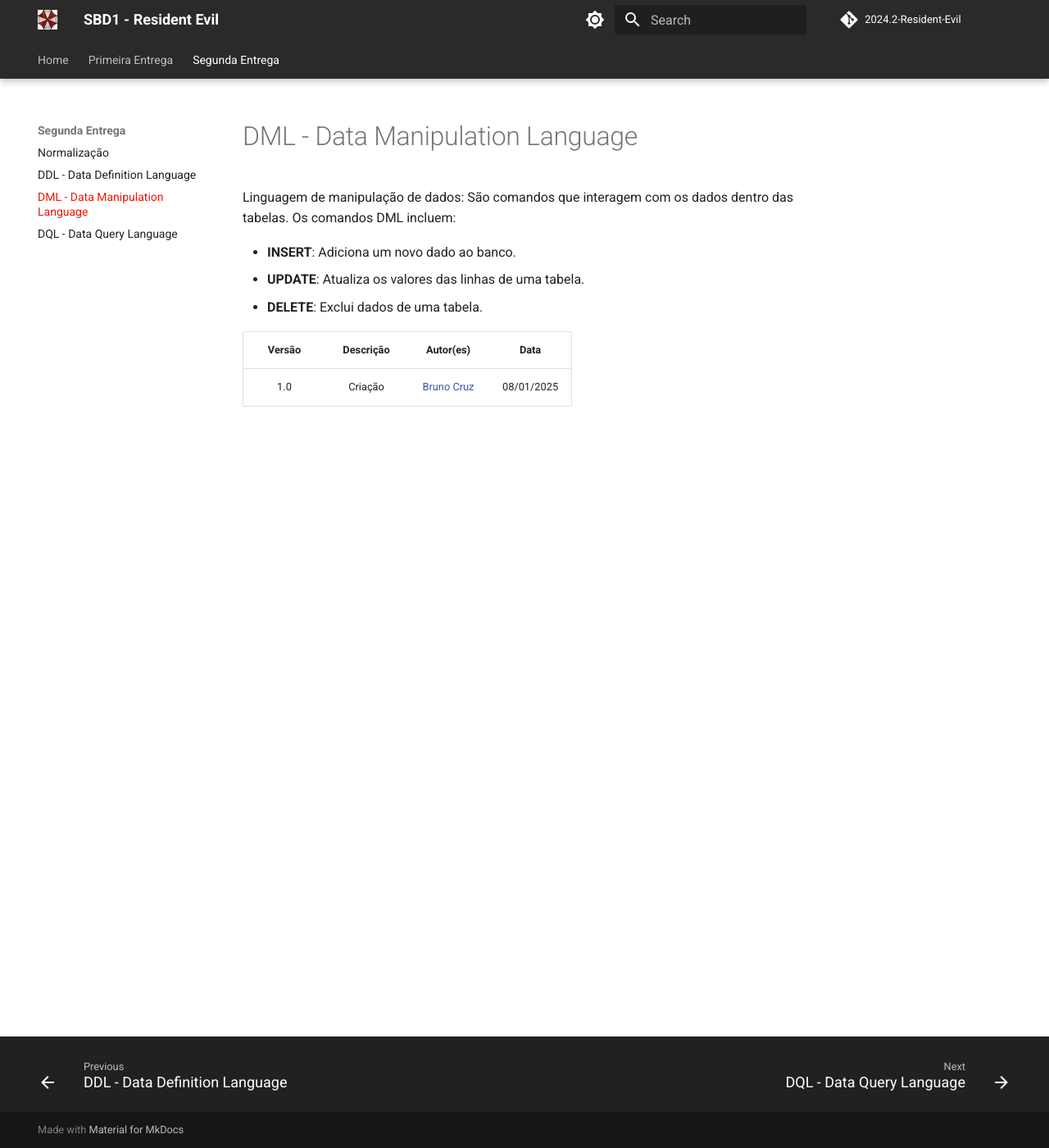
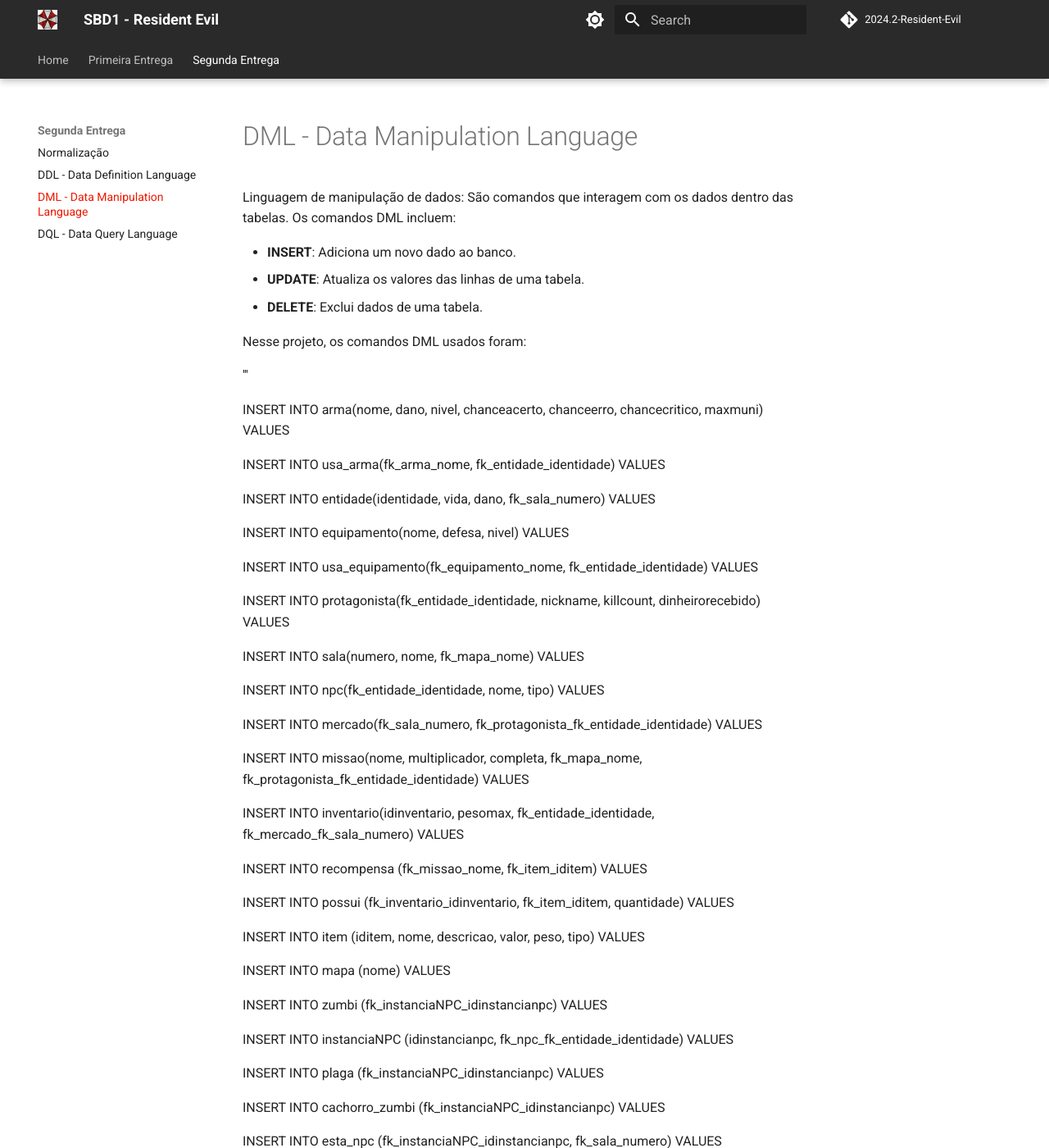
Before and after one commit to SBD1/2024.2-Resident-Evil, an MkDocs documentation site: the page built from docs/entrega2/dml.md, in a window 1280 px wide and 1400 px high. Shown: the whole window at 82% size. Built offline with MkDocs 1.6.1 and Material for MkDocs 9.7.7, drawn with Linux system fonts in a browser that asks for light colours; comment, search, counter and statistics services are not loaded; some of the changed text lies outside the part shown.

Commit message:
feat: alterações no DML.md

```diff
--- a/docs/entrega2/dml.md
+++ b/docs/entrega2/dml.md
@@ -7,6 +7,76 @@ Linguagem de manipulação de dados: São comandos que interagem com os dados de
 + **UPDATE**: Atualiza os valores das linhas de uma tabela.
 + **DELETE**: Exclui dados de uma tabela.
 
+Nesse projeto, os comandos DML usados foram:
+
+'''
+
+INSERT INTO arma(nome, dano, nivel, chanceacerto, chanceerro, chancecritico, maxmuni)
+VALUES
+
+INSERT INTO usa_arma(fk_arma_nome, fk_entidade_identidade)
+VALUES
+
+INSERT INTO entidade(identidade, vida, dano, fk_sala_numero)
+VALUES
+
+INSERT INTO equipamento(nome, defesa, nivel)
+VALUES
+
+INSERT INTO usa_equipamento(fk_equipamento_nome, fk_entidade_identidade)
+VALUES
+
+INSERT INTO protagonista(fk_entidade_identidade, nickname, killcount, dinheirorecebido)
+VALUES
+
+INSERT INTO sala(numero, nome, fk_mapa_nome)
+VALUES
+
+INSERT INTO npc(fk_entidade_identidade, nome, tipo)
+VALUES
+
+INSERT INTO mercado(fk_sala_numero, fk_protagonista_fk_entidade_identidade)
+VALUES
+
+
+INSERT INTO missao(nome, multiplicador, completa, fk_mapa_nome, fk_protagonista_fk_entidade_identidade)
+VALUES
+
+INSERT INTO inventario(idinventario, pesomax, fk_entidade_identidade, fk_mercado_fk_sala_numero)
+VALUES
+
+INSERT INTO  recompensa (fk_missao_nome, fk_item_iditem)
+VALUES
+
+INSERT INTO possui (fk_inventario_idinventario, fk_item_iditem, quantidade)
+VALUES
+
+INSERT INTO item (iditem, nome, descricao, valor, peso, tipo)
+VALUES
+
+INSERT INTO mapa (nome)
+VALUES
+
+INSERT INTO zumbi (fk_instanciaNPC_idinstancianpc)
+VALUES
+
+INSERT INTO instanciaNPC (idinstancianpc, fk_npc_fk_entidade_identidade)
+VALUES
+
+INSERT INTO plaga (fk_instanciaNPC_idinstancianpc)
+VALUES
+
+INSERT INTO cachorro_zumbi (fk_instanciaNPC_idinstancianpc)
+VALUES
+
+INSERT INTO esta_npc (fk_instanciaNPC_idinstancianpc, fk_sala_numero)
+VALUES
+
+INSERT INTO esta_item (fk_item_iditem, fk_sala_numero)
+VALUES
+
+'''
+
 | Versão |     Descrição      |                     Autor(es)                     |    Data    |
 | :----: | :----------------: | :-----------------------------------------------: | :--------: |
 |  1.0   | Criação | [Bruno Cruz](https://github.com/Brunocrzz) | 08/01/2025 |
```
